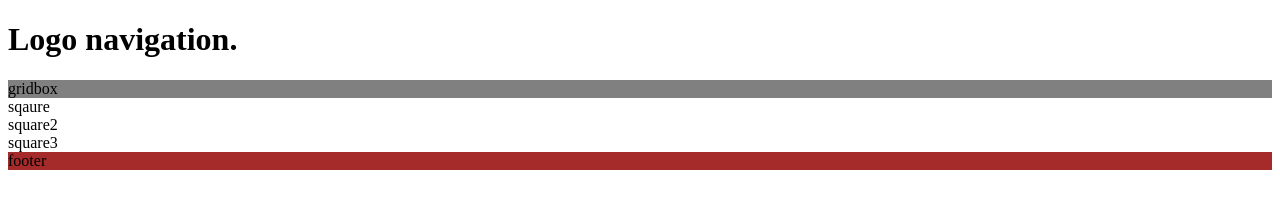
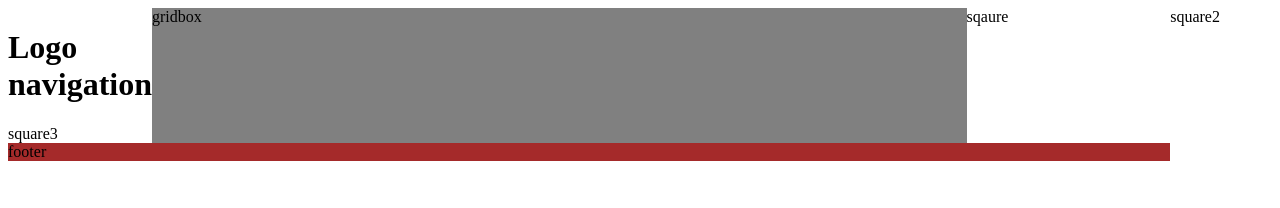
Before and after one commit to Psangha1234/bottom-right-layout, a plain HTML site: page index.html in a window 1280 px wide. Drawn offline with Linux system fonts and the light colour scheme.

Commit message:
fixed some stuff
.

```diff
--- a/index.html
+++ b/index.html
@@ -9,7 +9,7 @@
 <body>
     <div class="container">
         <div class="logonavigation">
-            <h1>Logo navigation.</h1>
+            <h1>Logo navigation</h1>
         </div>
         <div class="gridbox">
             gridbox
--- a/style.css
+++ b/style.css
@@ -1,4 +1,5 @@
 .container {
+    display: grid;
     grid-template-columns: 1fr 8fr 2fr 1fr;
     grid-template-rows: 1fr ;
 }
```
